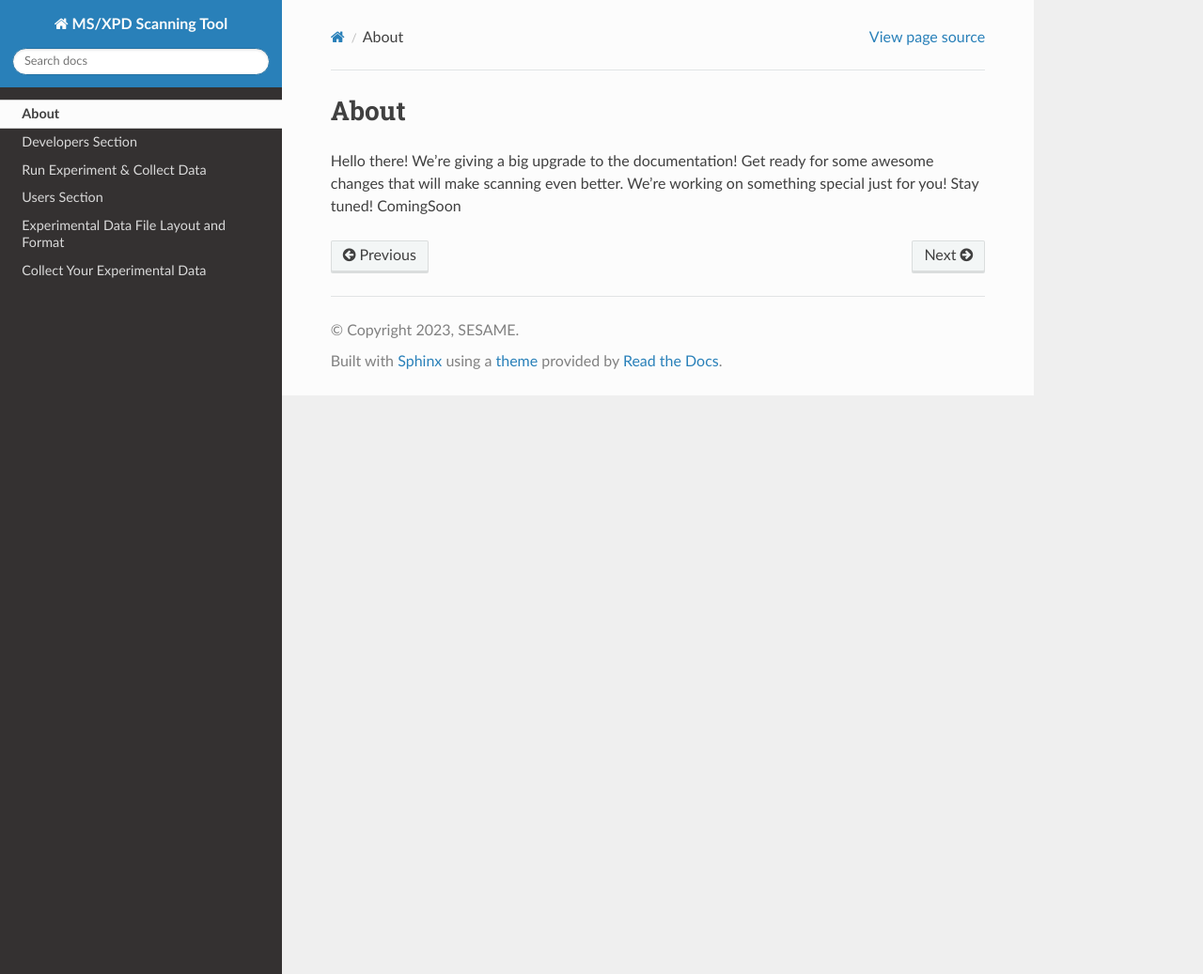
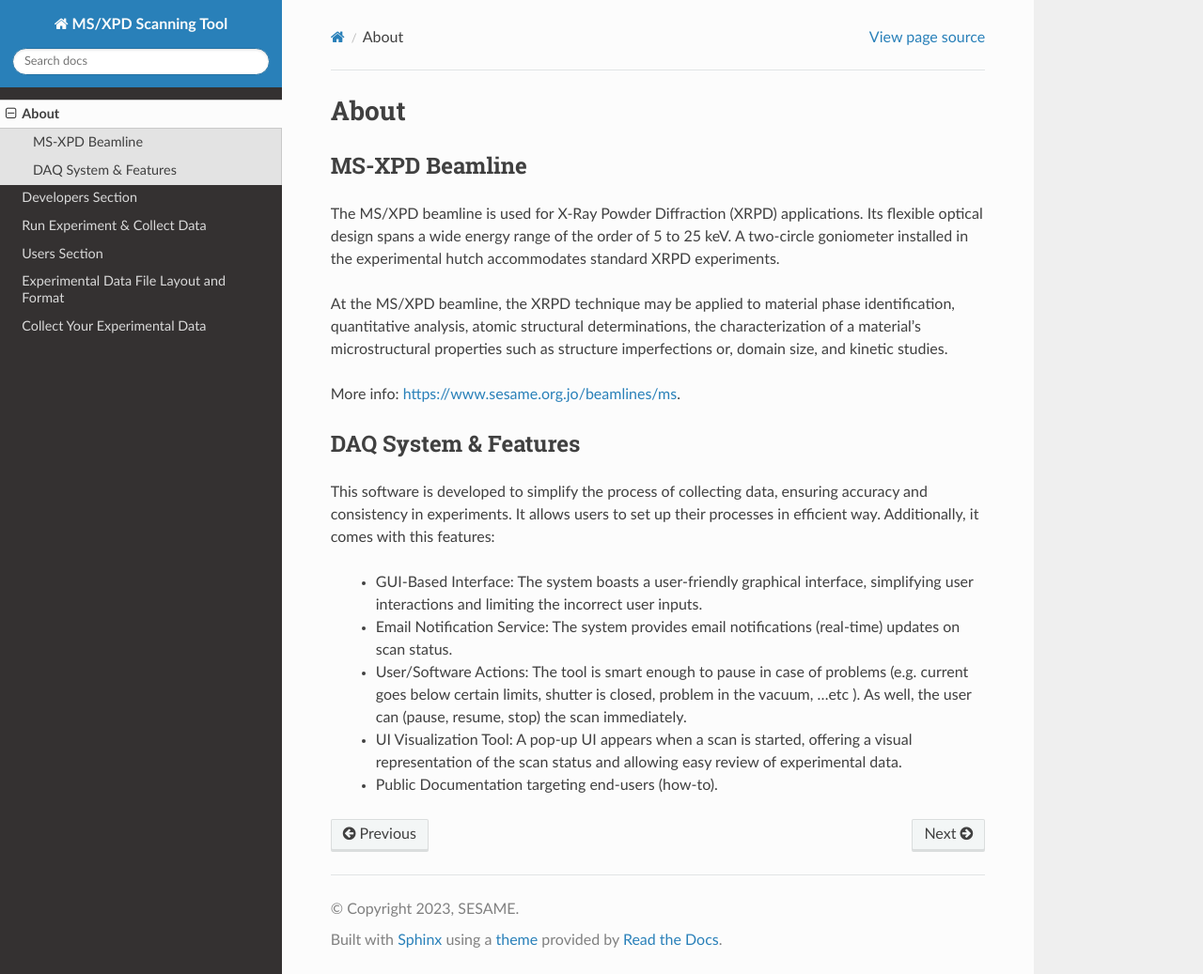
Before and after one commit to SESAME-Synchrotron/MS-XPD-ScanTool, a Sphinx documentation site: the page built from docs/source/about.rst, in a window 1280 px wide and 1037 px high. Shown: the whole window at 94% size. Built offline with Sphinx 7.4.7 and the Read the Docs theme 2.0.0, drawn with Linux system fonts in a browser that asks for light colours.

Commit message:
update docs

```diff
--- a/docs/source/about.rst
+++ b/docs/source/about.rst
@@ -1,5 +1,23 @@
 About
 =====
 
-Hello there!
-We're giving a big upgrade to the documentation! Get ready for some awesome changes that will make scanning even better. We're working on something special just for you! Stay tuned! ComingSoon
+MS-XPD Beamline
+----------------
+
+The MS/XPD beamline is used for X-Ray Powder Diffraction (XRPD) applications. Its flexible optical design spans a wide energy range of the order of 5 to 25 keV. A two-circle goniometer installed in the experimental hutch accommodates standard XRPD experiments.
+
+At the MS/XPD beamline, the XRPD technique may be applied to material phase identification, quantitative analysis, atomic structural determinations, the characterization of a material’s microstructural properties such as structure imperfections or, domain size, and kinetic studies.
+
+More info: https://www.sesame.org.jo/beamlines/ms.
+
+
+DAQ System & Features
+----------------------
+
+This software is developed to simplify the process of collecting data, ensuring accuracy and consistency in experiments. It allows users to set up their processes in efficient way. Additionally, it comes with this features:
+
+    - GUI-Based Interface: The system boasts a user-friendly graphical interface, simplifying user interactions and limiting the incorrect user inputs.
+    - Email Notification Service: The system provides email notifications (real-time) updates on scan status.
+    - User/Software Actions: The tool is smart enough to pause in case of problems (e.g. current goes below certain limits, shutter is closed, problem in the vacuum, …etc ). As well, the user can (pause, resume, stop) the scan immediately.
+    - UI Visualization Tool: A pop-up UI appears when a scan is started, offering a visual representation of the scan status and allowing easy review of experimental data.
+    - Public Documentation targeting end-users (how-to).
```
